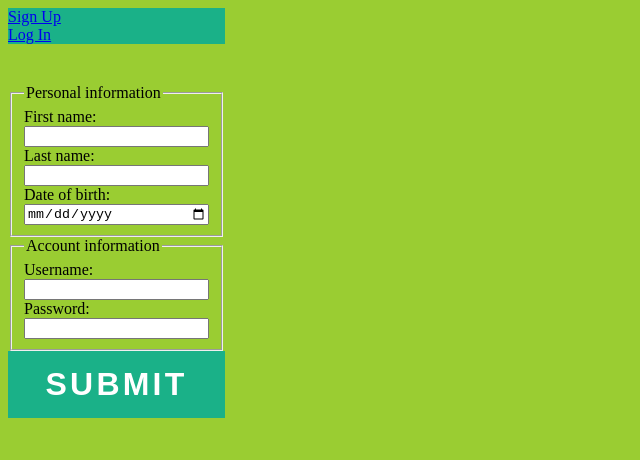
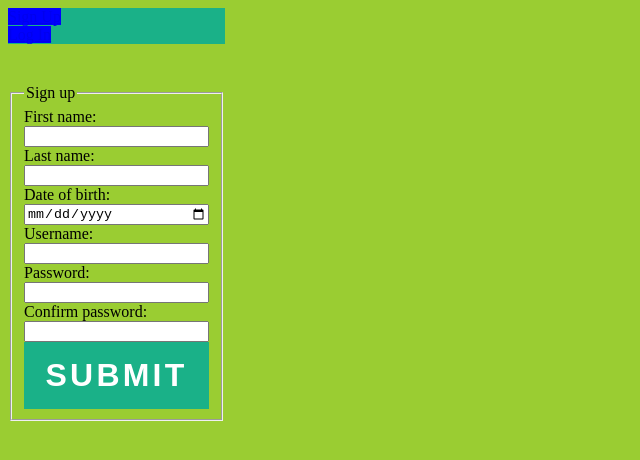
Before and after one commit to TeodorPloae/dave, a plain HTML site: page home.html in a window 1280 px wide. Both pictures are taken after a click on the link "Sign Up". Shown: the whole page, without its empty margins (0-640 px from the left). Drawn offline with Linux system fonts and the light colour scheme.

Commit message:
Main form switch

```diff
--- a/home.html
+++ b/home.html
@@ -6,7 +6,7 @@
     <title>Page Title</title>
     <meta name="viewport" content="width=device-width, initial-scale=1">
     <link rel="stylesheet" type="text/css" media="screen" href="style.css" />
-    <script src="script.js"></script>
+
 </head>
 <body>
     <form id = "main_form">
@@ -14,8 +14,11 @@
             <li class="tab active"><a href="#signup">Sign Up</a></li>
             <li class="tab"><a href="#login">Log In</a></li>
         </ul>
-        <fieldset id = "personal_info">
-            <legend>Personal information</legend>
+
+        <div class="tab-content">
+
+            <fieldset id = "sign-up">
+                <legend>Sign up</legend>
 
                 <label for="first_name">First name:</label>
                 <input type="text" name="first_name" id="first_name" required = ture pattern = "[a-zA-Z]+">
@@ -25,17 +28,35 @@
 
                 <label for="DOB">Date of birth:</label>
                 <input type="date" name="birthdate" id="DOB">
-        </fieldset>
-        <fieldset>
-            <legend>Account information</legend>
 
                 <label for="username">Username:</label>
                 <input type="text" name="username" id="username" required=ture>
 
                 <label for="password">Password:</label>
                 <input type="password" name="password" id="password" required=ture>
+
+                <label for="password">Confirm password:</label>
+                <input type="password" name="confirm_password" id="confirm_password" required=ture>
+
+                <button type="submit" class="button"/>Submit</button>
             </fieldset>
-        <button type="submit" class="button"/>Submit</button>
+
+            <fieldset id = "login">
+                <legend>Log In</legend>
+
+                <label for="username">Username:</label>
+                <input type="text" name="username" id="username" required=ture>
+
+                <label for="password">Password:</label>
+                <input type="password" name="password" id="password" required=ture>
+
+                <button type="logins" class="button"/>Log In</button>
+
+            </fieldset>
+
+        </div> <!-- end tab-content -->
+
     </form>
 </body>
+<script language="JavaScript" type="text/javascript" src="script.js"></script>
 </html>
--- a/script.js
+++ b/script.js
@@ -0,0 +1,19 @@
+
+var elemente = document.querySelectorAll('.tab a')
+var login = document.getElementById("login");
+var sign_up = document.getElementById("sign-up");
+login.style.display = 'none';
+
+elemente[0].addEventListener('click', function (e) {
+
+    sign_up.style.display = 'inline-grid';
+    login.style.display = 'none';
+
+});
+
+elemente[1].addEventListener('click', function (e) {
+
+    login.style.display = 'inline-grid';
+    sign_up.style.display = 'none';
+
+});
--- a/style.css
+++ b/style.css
@@ -9,7 +9,7 @@ body {
     align-content: center;
 }
 
-#main_form fieldset {
+.tab-content fieldset {
     display: inline-grid;
 }
 
@@ -37,3 +37,9 @@ body {
 .tab {
     background-color: #1ab188;
 }
+
+
+
+.tab a {
+    background-color: blue;
+}
```
Lines whose indentation alone changed are shown as unchanged.
